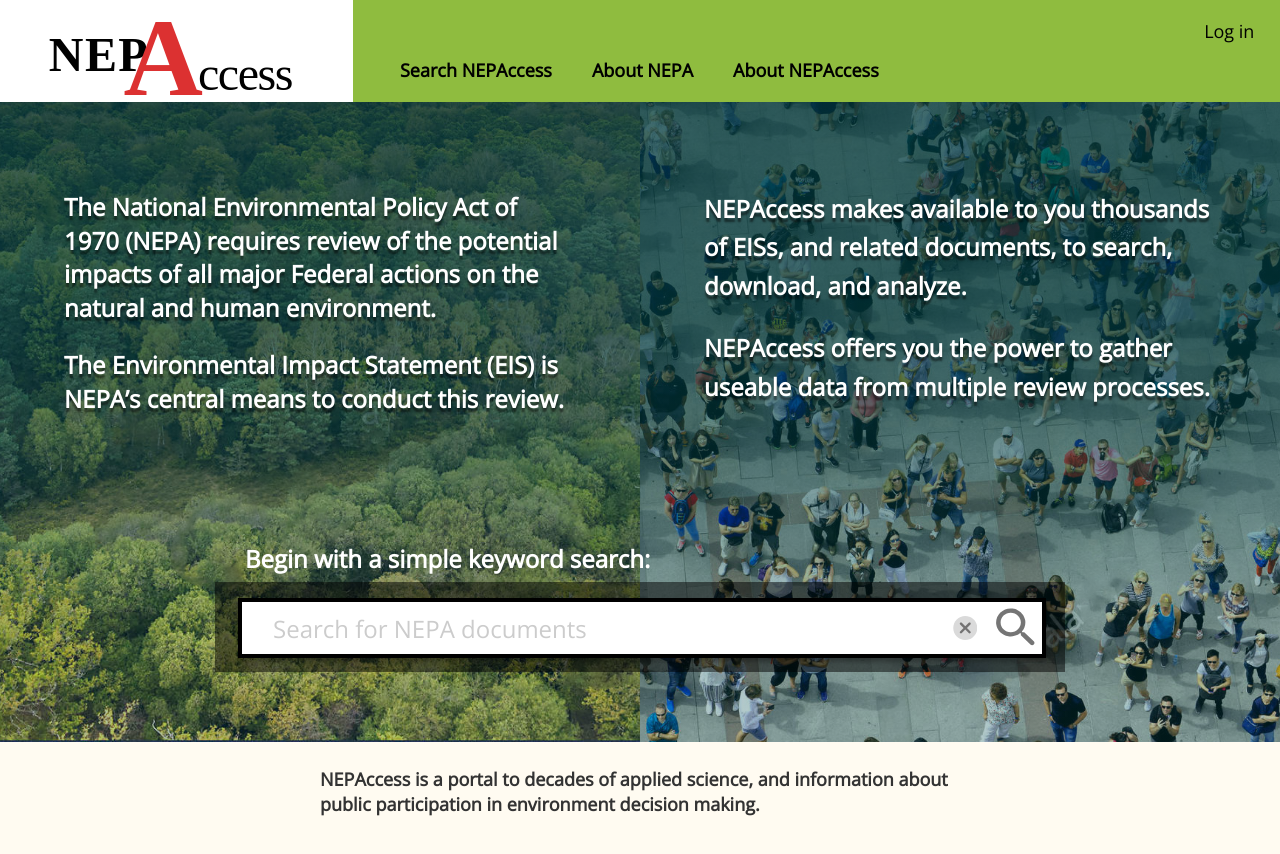
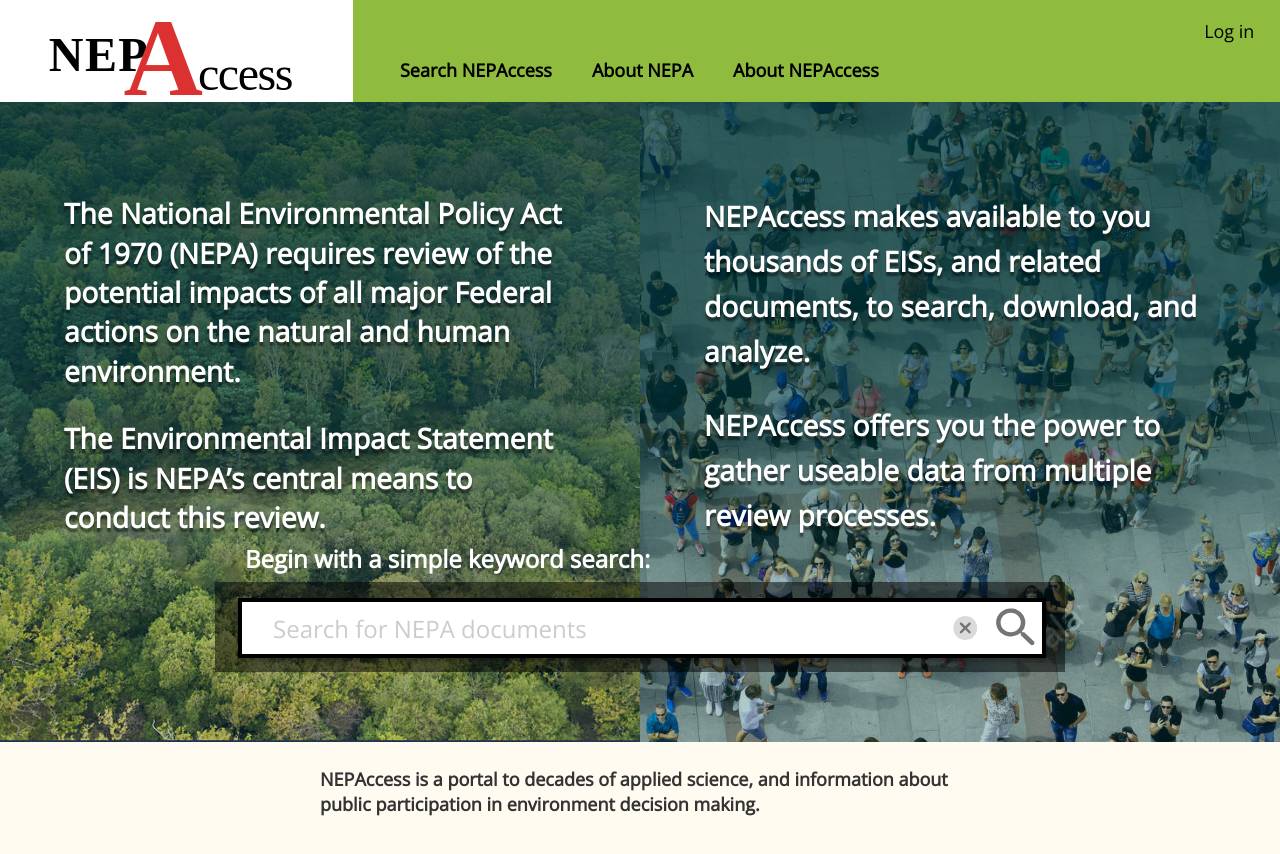
Before and after one commit to GeorgeMSchaffer/nepaccessFront, a React (Create React App) app: page / in a window 1280 px wide. Shown: the top 854 px of the page. Built offline with nearby package versions, Linux system fonts and the light colour scheme; no server answers.

Commit message:
Viewport based landing text
Number needs to change any time the text changes.

```diff
--- a/src/landing.css
+++ b/src/landing.css
@@ -29,7 +29,9 @@
 
   font-family: "Open Sans";
   font-style: normal;
-  font-size: 24px;
+  /* font-size: 24px; */
+
+  font-size: 2.2vw;
 
   color: #FFFFFF;
 
```
